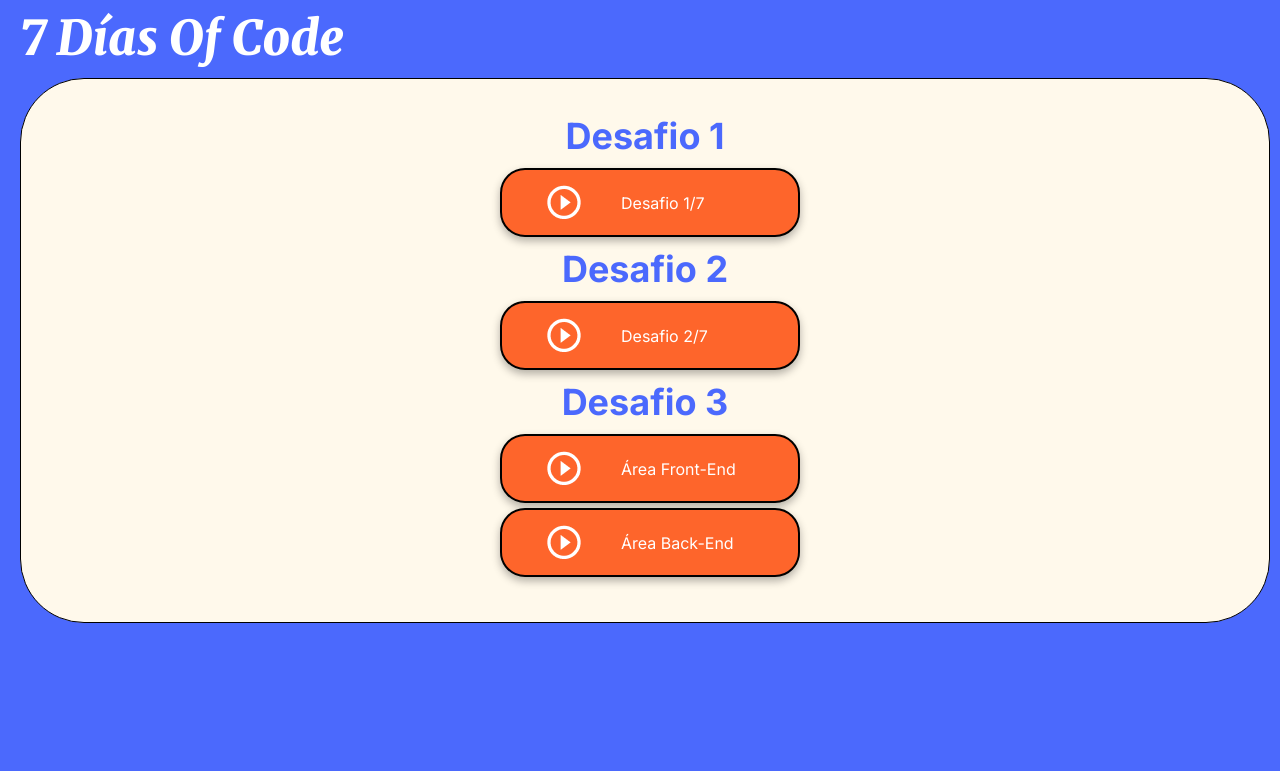
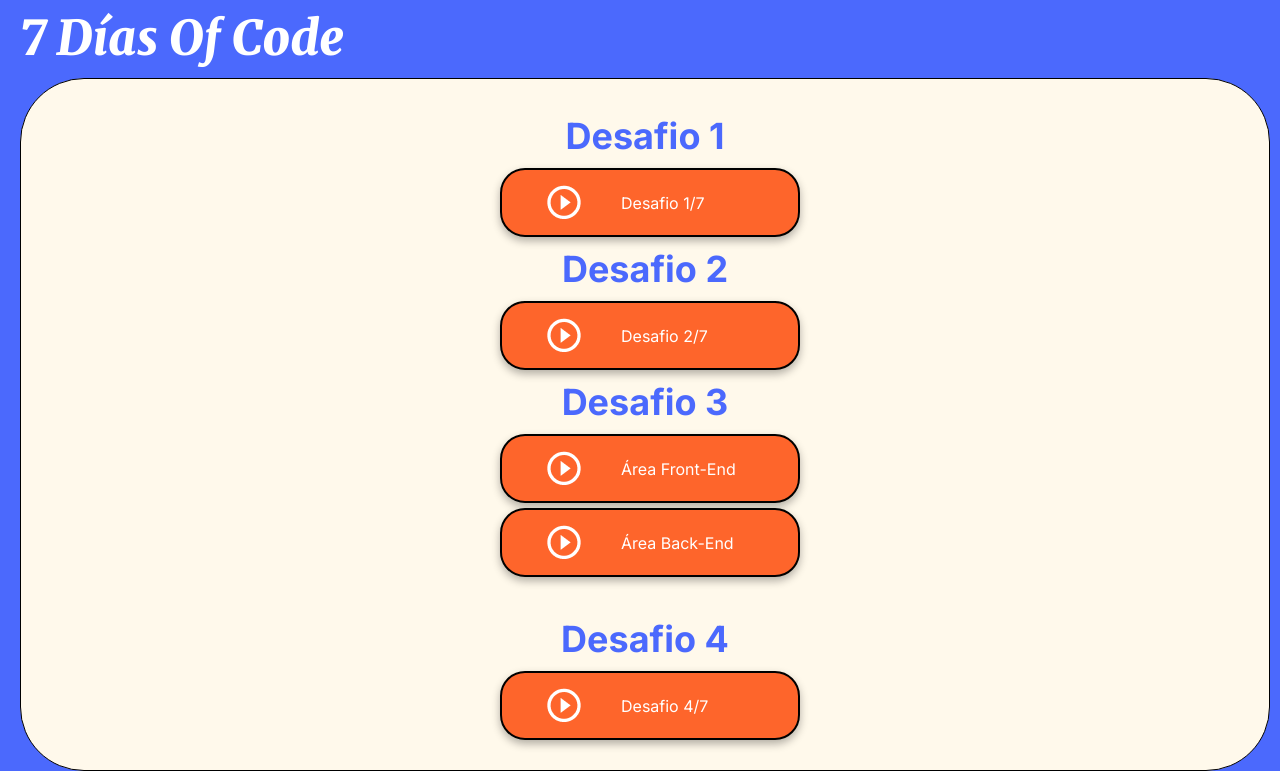
Before and after one commit to Tecindes/proyecto-amigo-secreto, a plain HTML site: page index.html in a window 1280 px wide. Shown: the part 713-1484 px from the top of the page. Before the commit the page ends 1336 px from the top, so only its background shows below. Drawn offline with Linux system fonts and the light colour scheme.

Commit message:
Desafio 4

```diff
--- a/app.js
+++ b/app.js
@@ -125,7 +125,7 @@ function _3De7DiasOfCode(_areaSeleccionada){
             } else {
                let _htmlLista=document.createElement("li");
                let _htmlParrafo=document.createElement("p");
-               _htmlParrafo.appendChild(document.createTextNode(`- ${_nombreTecnologia}`));
+               _htmlParrafo.appendChild(document.createTextNode(`- Excelente, selecciono: ${_nombreTecnologia}`));
                document.querySelector("#listaTecnologias").appendChild(_htmlLista).appendChild(_htmlParrafo);
                const _respuesta=prompt("¿Hay alguna otra tecnología que te gustaría aprender?, responder Ok","Ok");
                _continuarTecnologias=`${_respuesta=='Ok' ? "true":"false"}`;
@@ -140,3 +140,33 @@ function _3De7DiasOfCode(_areaSeleccionada){
 
     //}
 }
+function _4De7DiasOfCode(){
+    let _numeroSecreto = Math.floor(Math.random()*10)+1;
+    let _numeroDelUsuario = 0;
+    let _intentosRealizados = 0;
+    let _maximosIntentos = 3;
+    //alert(_numeroSecreto);
+    while (_numeroDelUsuario != _numeroSecreto) {
+        _numeroDelUsuario = parseInt(prompt(`Ingresa un número entre 1 y 10:`));
+        _intentosRealizados++;
+        //alert(typeof(_numeroDelUsuario));
+        if (_numeroDelUsuario>=1 && _numeroDelUsuario<=10){
+            if (_numeroDelUsuario === _numeroSecreto) {
+                alert(`Acertaste, el número es: ${_numeroDelUsuario}. Lo hiciste en ${_intentosRealizados} ${_intentosRealizados == 1 ? 'vez' : 'veces' }`);
+                break;
+            } else {
+                if (_numeroDelUsuario > _numeroSecreto) {
+                    alert('El número secreto es menor');
+                } else {
+                    alert('El número secreto es mayor');
+                }
+             }
+        } else {
+            alert("Debe ingresar un dato correcto");
+        }
+        if (_intentosRealizados >= _maximosIntentos) {
+            alert(`Llegaste al número máximo de ${_maximosIntentos} intentos`);
+            break;
+        }
+    }
+}
--- a/index.html
+++ b/index.html
@@ -44,13 +44,14 @@
                     <img src="assets/play_circle_outline.png" alt="Icono 1/7"/>
                     Desafio 1/7
                 </button>
+
                 <h2 class="section-title">Desafio 2</h2>
                 <button class="button-draw" onclick="_2De7DiasOfCode()"" aria-Atomics="Desafío 2/7">
                     <img src="assets/play_circle_outline.png" alt="Icono 2/7"/>
                     Desafio 2/7
                 </button>
+
                 <h2 class="section-title">Desafio 3</h2>
-
                 <button class="button-draw" onclick="_3De7DiasOfCode(1)"" aria-Atomics="Front-End">
                     <img src="assets/play_circle_outline.png" alt="Icono 3/7"/>
                     Área Front-End
@@ -62,6 +63,13 @@
                 <ul id="listaTecnologias" class="name-list" aria-labelledby="listaTecnologias" role="list"></ul>
                 <ul id="areaElegida" class="result-list" aria-live="polite"/>
             </div>
+            <div class="button-container">
+                <h2 class="section-title">Desafio 4</h2>
+                <button class="button-draw" onclick="_4De7DiasOfCode()"" aria-Atomics="Desafío 2/7">
+                    <img src="assets/play_circle_outline.png" alt="Icono 4/7"/>
+                    Desafio 4/7
+                </button>
+            </div>
         </section>
     </main>
     <script src="app.js" defer></script>
```
